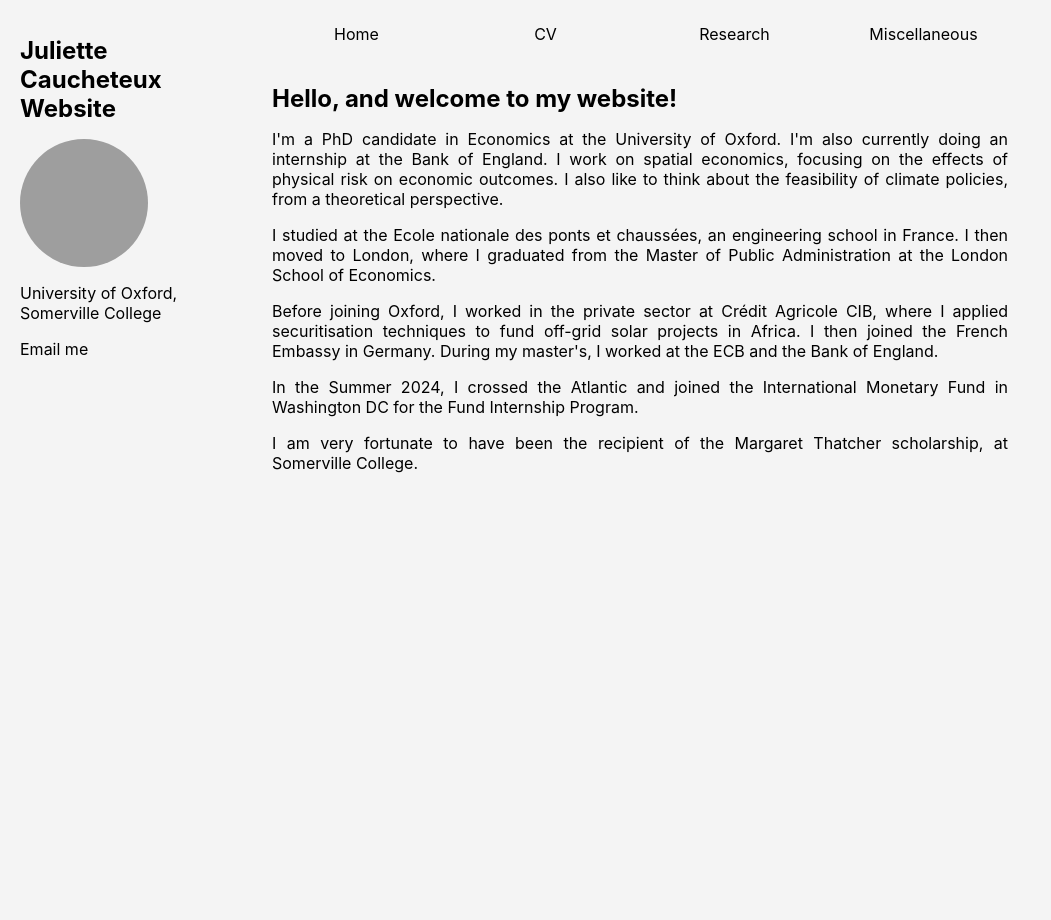
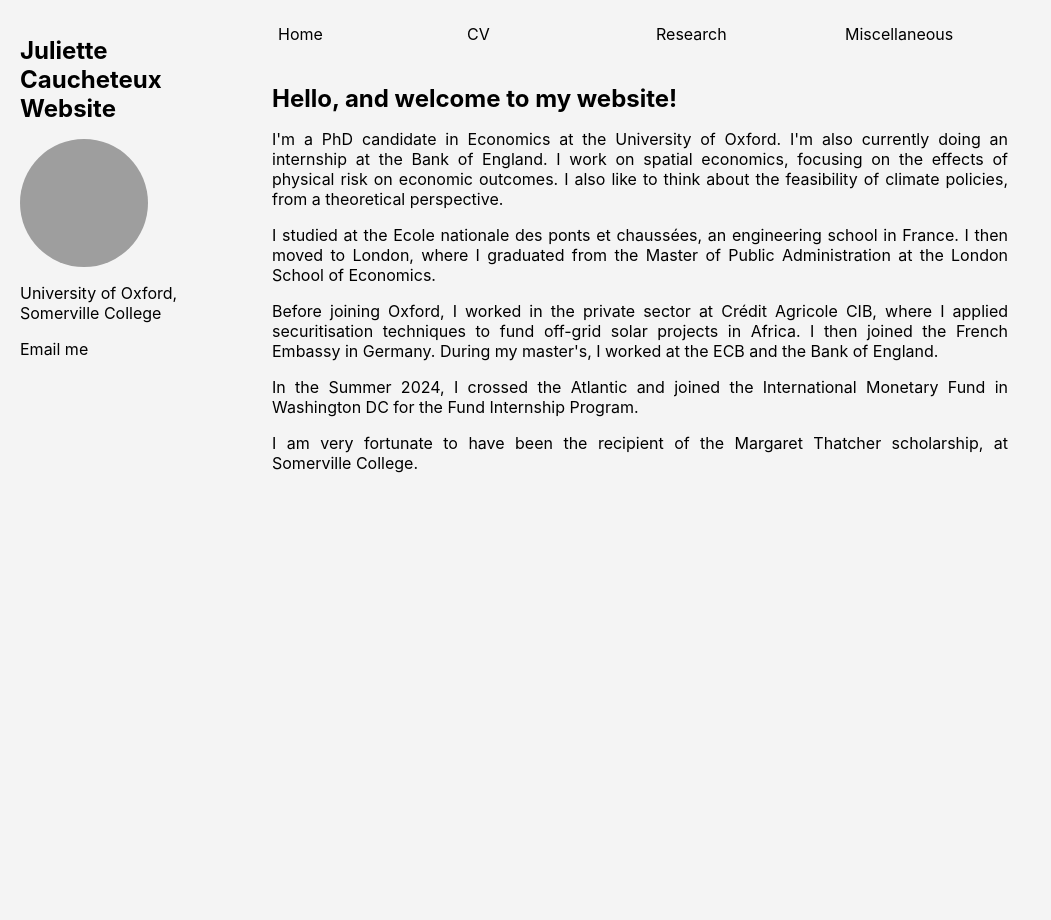
Before and after one commit to JulietteCx/juliettecx.github.io, a Jekyll site: the page built from _pages/index.html, in a window 1280 px wide. Shown: the whole page, without its empty margins (0-1051 px from the left). Built offline with Jekyll 4.4.1, drawn with Linux system fonts in a browser that asks for light colours; grey boxes are pictures that could not be loaded.

Commit message:
Enhance dropdown menu styles and layout
Added flex display and alignment to nav items, improved dropdown styles, and adjusted hover effects.

```diff
--- a/assets/style.css
+++ b/assets/style.css
@@ -111,23 +111,34 @@
 
 /* Dropdown menu styles */
 .nav-item {
-  position: relative; /* To position the dropdown properly */
+  position: relative;
+  display: flex;
+  align-items: center;
+}
+
+.nav-item.has-dropdown {
+  position: relative;
 }
 
 .nav-item .dropdown {
   display: none;
   position: absolute;
   top: 100%;
+  left: 0;
   background-color: white;
   list-style: none;
   padding: 0;
   margin: 0;
   border: 1px solid #ccc;
+  min-width: 150px;
   z-index: 1000;
+  box-shadow: 0 2px 5px rgba(0, 0, 0, 0.1);
 }
 
 .nav-item .dropdown li {
   white-space: nowrap;
+  margin: 0;
+  padding: 0;
 }
 
 .nav-item:hover .dropdown {
@@ -139,18 +150,20 @@
   display: block;
   text-decoration: none;
   color: black;
+  white-space: nowrap;
 }
 
 .nav-item .dropdown a {
   padding: 10px 15px;
   background-color: #f9f9f9;
+  border-bottom: 1px solid #f0f0f0;
 }
 
 .nav-item .dropdown a:hover {
   background-color: #eee;
+  color: #C03700;
 }
 
-/* Hover effect for the "Miscellaneous" item */
-.top-panel li:hover > .dropdown {
-  display: block;
+.nav-item .dropdown li:last-child a {
+  border-bottom: none;
 }
```
